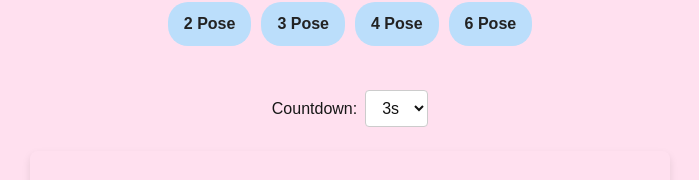
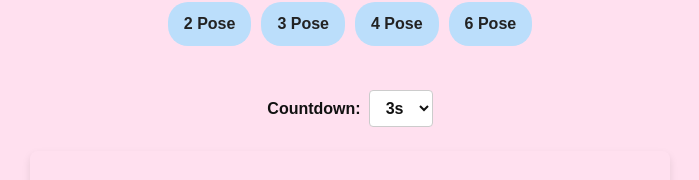
Before and after one commit to fauziniko/photobooth-1-test, a Next.js app: page / in a window 1280 px wide. Shown: the part 154-334 px from the top of the page, without its empty margins (290-989 px from the left). Built offline with nearby package versions, Linux system fonts and the light colour scheme; no server answers.

Commit message:
[Misc] Update: src/app/page.tsx,

```diff
--- a/src/app/page.tsx
+++ b/src/app/page.tsx
@@ -34,7 +34,7 @@ export default function Home() {
       {photos.length < layout ? (
         <>
           <LayoutSelector onSelect={handleLayoutChange} />
-          <label>
+          <label style={{ color: '#111', fontWeight: 'bold' }}>
             Countdown:
             <select
               value={countdown}
```
